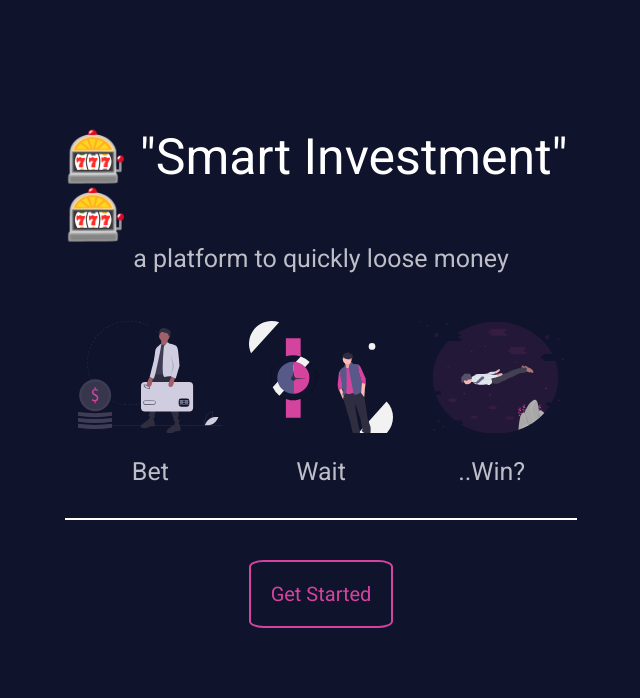
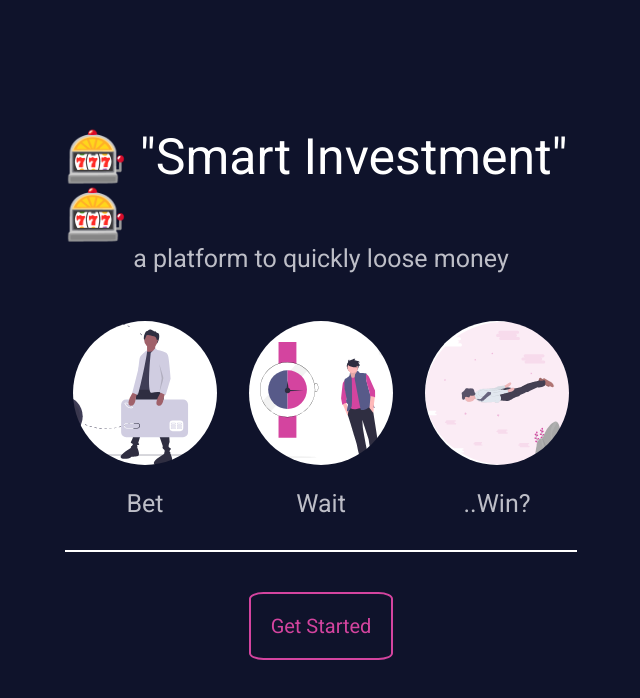
Before and after one commit to VadimasKo/GamblingSmartContract, a React (Create React App) app in the folder frontend/: page / in a window 1280 px wide. Shown: the top 698 px of the page, without its empty margins (319-959 px from the left). Built offline with nearby package versions, Linux system fonts and the light colour scheme.

Commit message:
add white bg to icons

```diff
--- a/frontend/src/components/homePage/components/InstructionSteps.module.css
+++ b/frontend/src/components/homePage/components/InstructionSteps.module.css
@@ -1,34 +1,47 @@
 .images {
   border-bottom:         2px solid white;
+  column-gap:            1rem;
   display:               grid;
   grid-template-columns: 1fr 1fr 1fr;
+  justify-content:       center;
   justify-items:         center;
   margin-top:            3em;
   padding-bottom:        2rem;
   row-gap:               1.5em;
   width:                 100%;
-
 }
 
 
 .notSuicide {
-  background-image: url('../../../img/notSuicide.svg');
-  background-size:  cover;
-  display:          flex;
-  height:           7em;
-  width:            9em;
+  background-color:    white;
+  background-image:    url('../../../img/notSuicide.svg');
+  background-position: 40%;
+  background-size:     cover;
+  border-radius:       100px;
+  display:             flex;
+  height:              9em;
+  width:               9em;
 }
 
 .placeBet {
-  background-image: url('../../../img/placeBet.svg');
-  background-size:  cover;
-  height:           7em;
-  width:            9em;
+  background-color:      white;
+  background-image:      url('../../../img/placeBet.svg');
+  background-position-x: 80%;
+  background-position-y: 40%;
+  background-repeat:     no-repeat;
+  background-size:       90%;
+  background-size:       cover;
+  border-radius:         100px;
+  height:                9em;
+  width:                 9em;
 }
 
 .wait {
-  background-image: url('../../../img/wait.svg');
-  background-size: cover;
-  height:          7em;
-  width:           9em;
+  background-color:    white;
+  background-image:    url('../../../img/wait.svg');
+  background-position: center;
+  background-size:     cover;
+  border-radius:       100px;
+  height:              9em;
+  width:               9em;
 }
```
